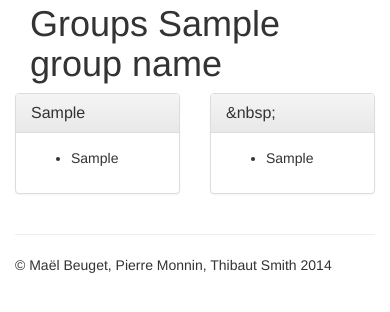
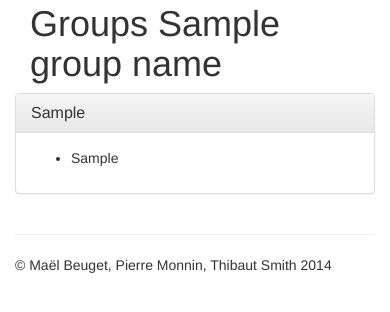
Before and after one commit to PWEBTelecomNancy/absentees-blackboard, a Python web app: template templates/groupdisplay.html in a window 390 px wide. Shown: the part 66-378 px from the top of the page. Run offline with Jinja, Linux system fonts and the light colour scheme; the template is opened without the code that fills it: most values are stand-ins (such as "Sample title", 1, 10 or a date in 2020); some libraries are stand-ins or nearby versions.

Commit message:
Fix: responsive page (students_list) + remove the empty column

```diff
--- a/templates/groupdisplay.html
+++ b/templates/groupdisplay.html
@@ -7,10 +7,11 @@
 {% endblock %}
 
 {% block body %}
-        {% for groups_subset in groups | batch(2, '&nbsp;') %}
+        {% for groups_subset in groups | batch(2, '') %}
         <div class="row">
             {% for a_group in groups_subset %}
-            <div class="col-xs-6">
+            {% if a_group %}
+            <div class="col-sm-6">
                 <div class="panel panel-default">
                     <div class="panel-heading">
                         <h3 class="panel-title">{{ a_group }}</h3>
@@ -26,6 +27,7 @@
                     </div>
                 </div>
             </div>
+            {% endif %}
             {% endfor %}
         </div>
         {% endfor %}
```
